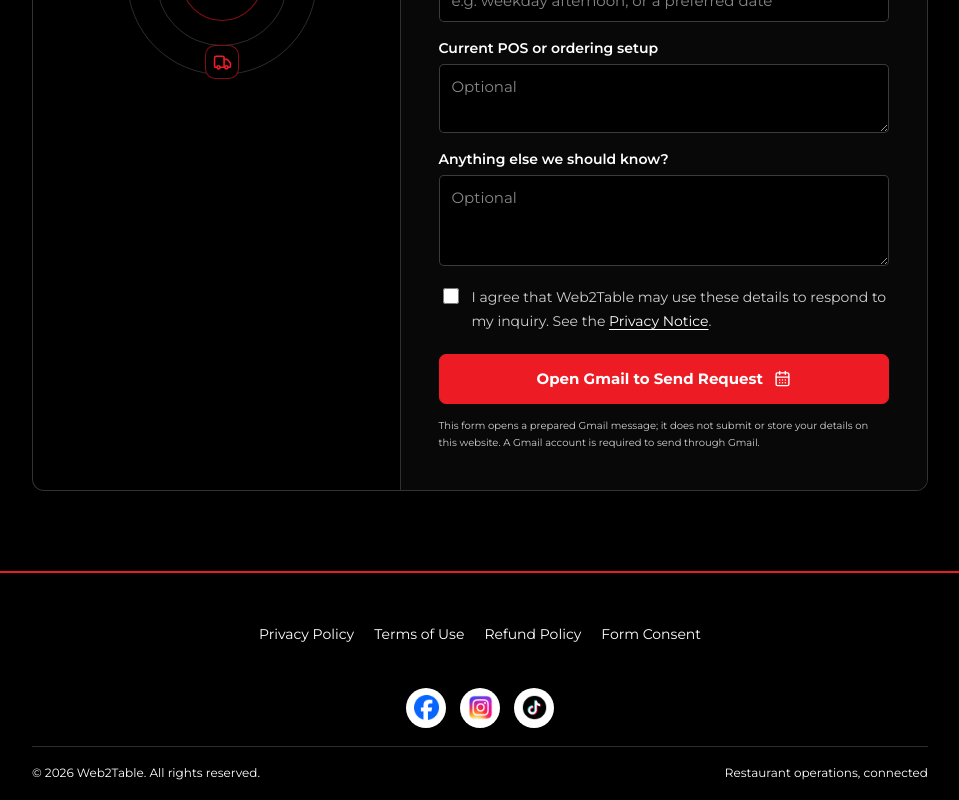
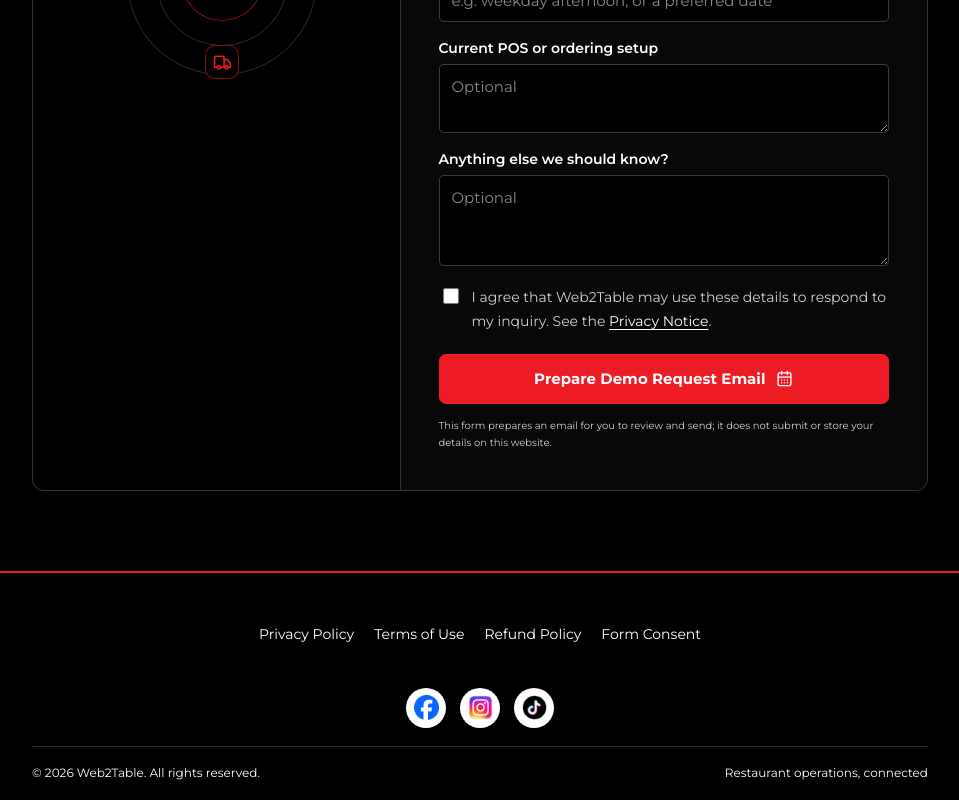
Before and after one commit to Jrnotjunior/web2table.io, a React (Vite) app: page / in a window 1280 px wide. Shown: the part 8651-9451 px from the top of the page, without its empty margins (160-1119 px from the left). Built offline with nearby package versions, Linux system fonts and the light colour scheme.

Commit message:
Make demo inquiry email instructions accurate

```diff
--- a/src/components/sections/DemoInquiryForm.tsx
+++ b/src/components/sections/DemoInquiryForm.tsx
@@ -43,8 +43,8 @@ export default function DemoInquiryForm() {
       <label className="inquiry-wide">Anything else we should know?<textarea name="details" rows={3} maxLength={1000} placeholder="Optional" /></label>
     </div>
     <label className="inquiry-consent"><input type="checkbox" required /> <span>I agree that Web2Table may use these details to respond to my inquiry. See the <a href="./privacy" target="_blank" rel="noreferrer">Privacy Notice</a>.</span></label>
-    <button className="button button-lime inquiry-submit" type="submit">Open Gmail to Send Request <CalendarDays size={17} /></button>
-    {emailNotice && <p className="inquiry-notice" role="status">Gmail should open with your demo request prepared. Please review and send it to complete your inquiry. If Gmail does not open, email {siteConfig.contactEmail} directly.</p>}
-    <p className="inquiry-disclaimer">This form opens a prepared Gmail message; it does not submit or store your details on this website. A Gmail account is required to send through Gmail.</p>
+    <button className="button button-lime inquiry-submit" type="submit">Prepare Demo Request Email <CalendarDays size={17} /></button>
+    {emailNotice && <p className="inquiry-notice" role="status">Your email app should open with your demo request prepared. Review and send it to complete your inquiry. If no email app opens, email {siteConfig.contactEmail} directly.</p>}
+    <p className="inquiry-disclaimer">This form prepares an email for you to review and send; it does not submit or store your details on this website.</p>
   </form>
 }
```
